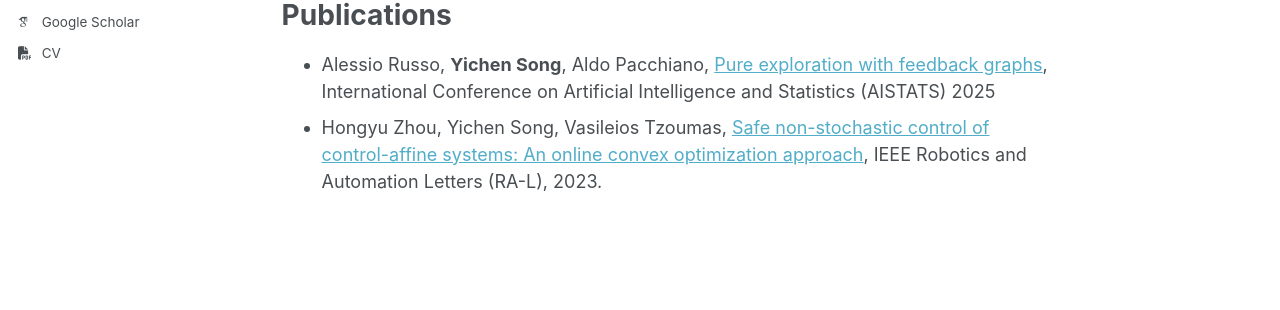
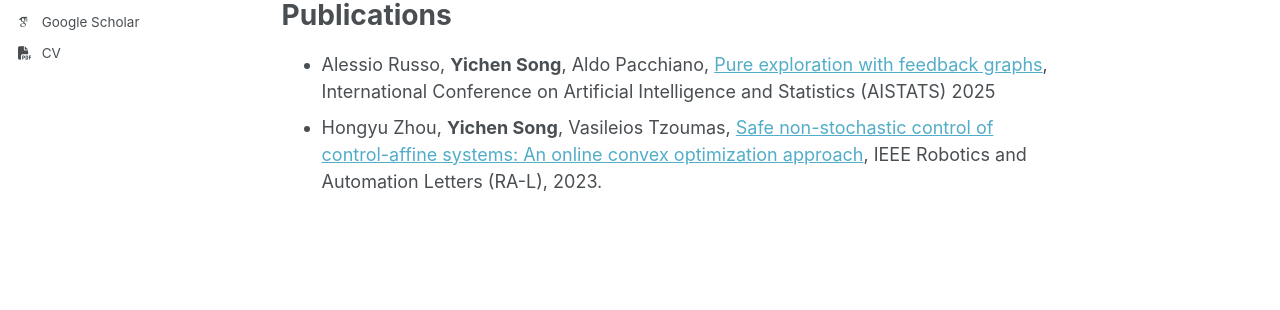
Before and after one commit to YichenSo/YichenSo.github.io, a Jekyll site: the page built from _pages/about.md, in a window 1280 px wide and 930 px high. Shown: the part 336-646 px from the top of the window. Built offline with Jekyll 4.4.1, drawn with Linux system fonts in a browser that asks for light colours; some web fonts are replaced.

Commit message:
fix publications

```diff
--- a/_pages/about.md
+++ b/_pages/about.md
@@ -16,4 +16,4 @@ Publications
 ======
 - Alessio Russo, **Yichen Song**, Aldo Pacchiano, [Pure exploration with feedback graphs](https://arxiv.org/pdf/2503.07824?),
 International Conference on Artificial Intelligence and Statistics (AISTATS) 2025
-- Hongyu Zhou, Yichen Song, Vasileios Tzoumas, [Safe non-stochastic control of control-affine systems: An online convex optimization approach](https://arxiv.org/pdf/2309.16817), IEEE Robotics and Automation Letters (RA-L), 2023.
+- Hongyu Zhou, **Yichen Song**, Vasileios Tzoumas, [Safe non-stochastic control of control-affine systems: An online convex optimization approach](https://arxiv.org/pdf/2309.16817), IEEE Robotics and Automation Letters (RA-L), 2023.
```
